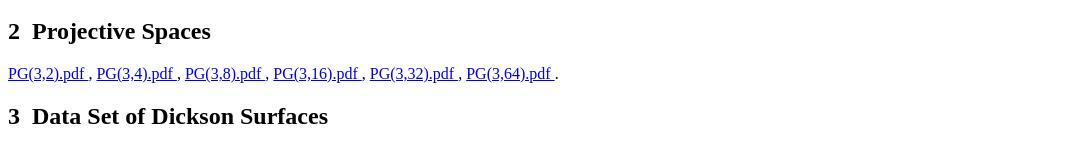
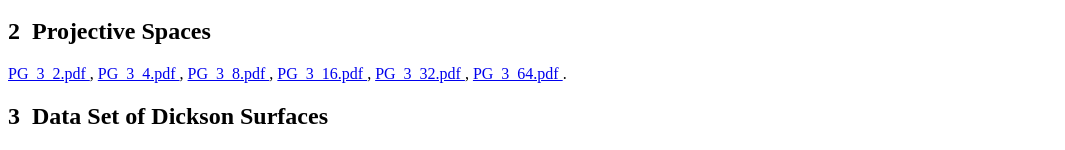
Before and after one commit to ftmakroglu05/DicksonSurfaces, a plain HTML site: page dickson_surfaces.html in a window 1280 px wide. Shown: the part 175-325 px from the top of the page, without its empty margins (0-1065 px from the left). Drawn offline with Linux system fonts and the light colour scheme.

Commit message:
corrections3

```diff
--- a/dickson_surfaces.html
+++ b/dickson_surfaces.html
@@ -47,12 +47,12 @@
 2&nbsp;&nbsp;Projective Spaces</h2>
 
 <div class="p"><!----></div>
-  <a href="PG_3_2.pdf"> PG(3,2).pdf </a> ,
-  <a href="PG_3_4.pdf">  PG(3,4).pdf  </a> ,
-  <a href="PG_3_8.pdf"> PG(3,8).pdf </a> ,
-  <a href="PG_3_16.pdf"> PG(3,16).pdf </a> ,
-  <a href="PG_3_32.pdf">PG(3,32).pdf  </a> ,
-  <a href="PG_3_64.pdf"> PG(3,64).pdf </a> .
+  <a href="PG_3_2.pdf"> PG_3_2.pdf </a> ,
+  <a href="PG_3_4.pdf">  PG_3_4.pdf  </a> ,
+  <a href="PG_3_8.pdf"> PG_3_8.pdf </a> ,
+  <a href="PG_3_16.pdf"> PG_3_16.pdf </a> ,
+  <a href="PG_3_32.pdf">PG_3_32.pdf  </a> ,
+  <a href="PG_3_64.pdf"> PG_3_64.pdf </a> .
 
 <div class="p"><!----></div>
  <a id="tth_sEc3"></a><h2>
```
